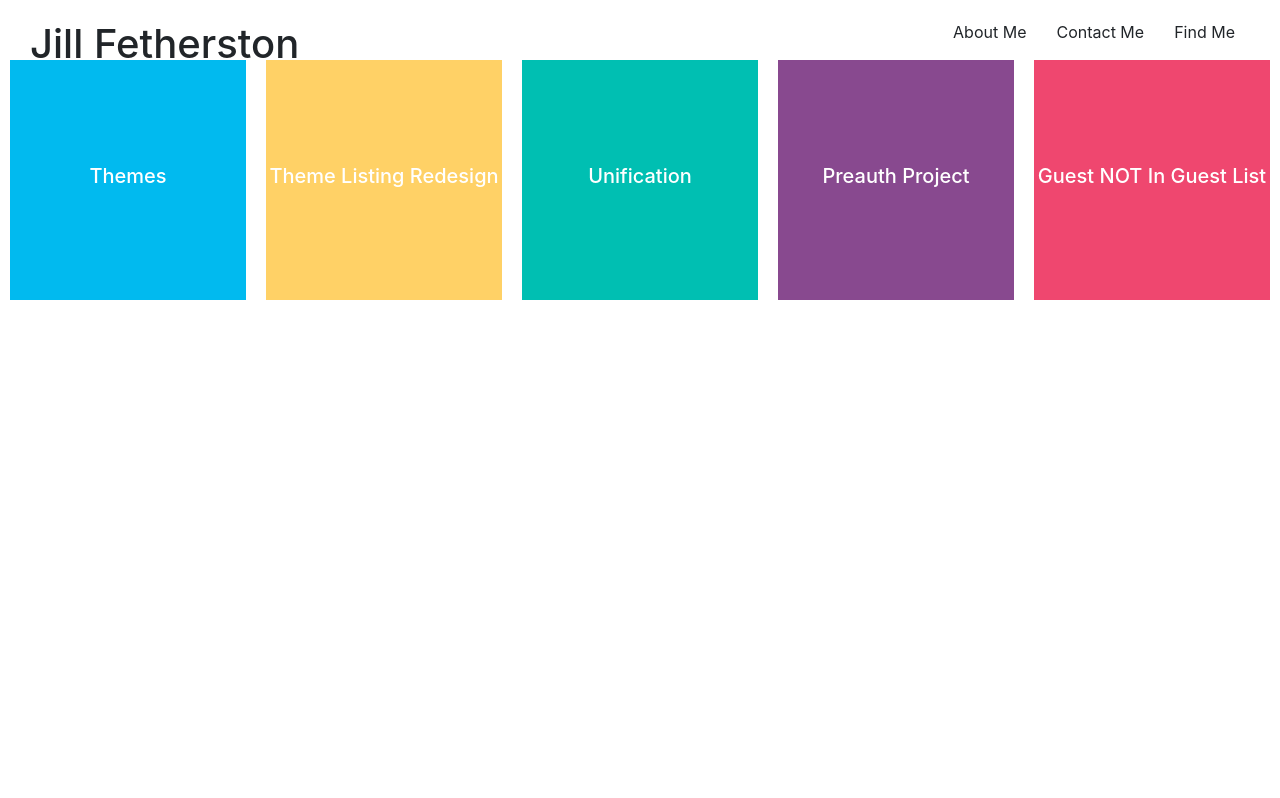
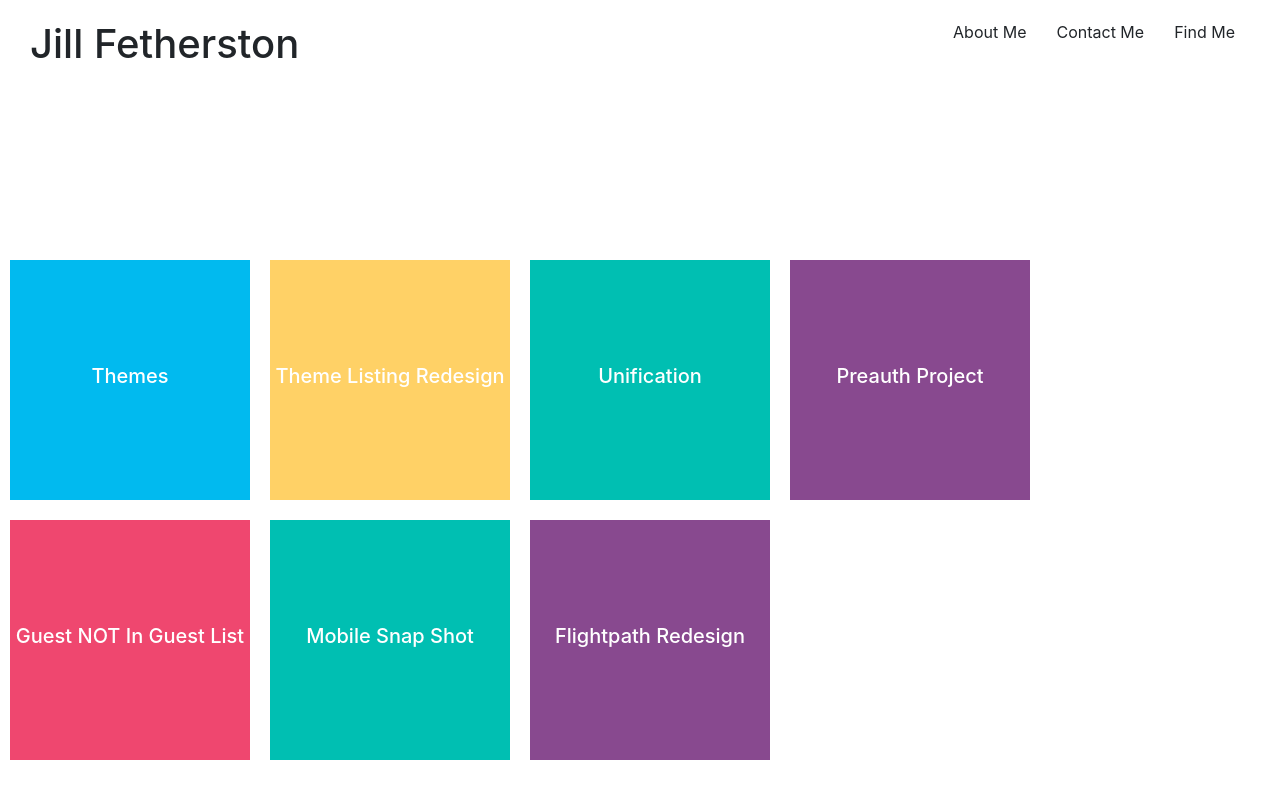
Before and after one commit to 12Noone/jfetherston-dot-com, a React app: page / in a window 1280 px wide. Built offline with nearby package versions, Linux system fonts and the light colour scheme.

Commit message:
transition for modals are in and they close if you click out of them too

```diff
--- a/package.json
+++ b/package.json
@@ -36,10 +36,10 @@
     "postcss-loader": "2.0.8",
     "promise": "8.0.1",
     "raf": "3.4.0",
-    "react": "^16.5.2",
+    "react": "^16.6.0",
     "react-addons-create-fragment": "^15.6.2",
     "react-dev-utils": "^5.0.2",
-    "react-dom": "^16.5.2",
+    "react-dom": "^16.6.0",
     "resolve": "1.6.0",
     "style-loader": "0.19.0",
     "sw-precache-webpack-plugin": "0.11.4",
--- a/src/components/Project.jsx
+++ b/src/components/Project.jsx
@@ -24,7 +24,7 @@ class Project extends Component {
             <h5>Unification</h5>
           </div>
         </div>
-        <div className="project-tile dark-blue" onClick={() => showViewer('preauthPages', projectData)}>
+        <div className="project-tile purple" onClick={() => showViewer('preauthPages', projectData)}>
           <div className="project-copy">
             <h5>Preauth Project</h5>
           </div>
@@ -32,6 +32,16 @@ class Project extends Component {
         <div className="project-tile pink" onClick={() => showViewer('guestNotInGuestList', projectData)}>
           <div className="project-copy">
             <h5>Guest NOT In Guest List</h5>
+          </div>
+        </div>
+        <div className="project-tile green" onClick={() => showViewer('mobileSnapShot', projectData)}>
+          <div className="project-copy">
+            <h5>Mobile Snap Shot</h5>
+          </div>
+        </div>
+        <div className="project-tile purple" onClick={() => showViewer('flightpathRedesign', projectData)}>
+          <div className="project-copy">
+            <h5>Flightpath Redesign</h5>
           </div>
         </div>
       </div>
--- a/src/components/Viewer.js
+++ b/src/components/Viewer.js
@@ -3,9 +3,9 @@ import PropTypes from 'prop-types';
 import "../stylesheets/Viewer.less";
 
 const Viewer = ({ handleClose, show, viewerOptions }) => {
-  const showHideClassName = show ? "viewer display-block" : "viewer display-none";
+  const showHideClassName = show ? "viewer active" : "viewer";
   return (
-    <div className={showHideClassName}>
+    <div className={showHideClassName} onClick={handleClose}>
       <section className="viewer-main">
         <div className="close-viewer" onClick={handleClose}>
           X
--- a/src/stylesheets/Project.less
+++ b/src/stylesheets/Project.less
@@ -3,10 +3,12 @@
 @white: #FFFFFF;
 @blue: #01BAEF;
 @green: #00BFB2;
-@darkBlue: #88498F;
+@purple: #88498F;
 
 .project-container {
-  margin-top: 90px;
+  display: flex;
+  flex-flow: wrap;
+  top: 200px;
   max-width: 1350px;
   display: flex;
   z-index: 0;
@@ -52,8 +54,8 @@
     &.green {
       background-color: @green;
     }
-    &.dark-blue {
-      background-color: @darkBlue;
+    &.purple {
+      background-color: @purple;
     }
   }
 }
--- a/src/stylesheets/Viewer.less
+++ b/src/stylesheets/Viewer.less
@@ -1,24 +1,39 @@
 @pink: #EF476F;
 
 .viewer {
-  position: fixed;
-  top: 0;
-  left: 0;
-  width:100%;
-  height: 100%;
-  background: rgba(0, 0, 0, 0.6);
-  z-index: 1;
+  background-color: transparent;
+  width: 0;
+  height: 0;
+//   -webkit-transition: background-color 500ms cubic-bezier(0.420, 0.000, 1.000, 1.000);
+//    -moz-transition: background-color 500ms cubic-bezier(0.420, 0.000, 1.000, 1.000);
+//      -o-transition: background-color 500ms cubic-bezier(0.420, 0.000, 1.000, 1.000);
+//         transition: background-color 500ms cubic-bezier(0.420, 0.000, 1.000, 1.000); /* ease-in */
+
+// -webkit-transition-timing-function: cubic-bezier(0.420, 0.000, 1.000, 1.000);
+//    -moz-transition-timing-function: cubic-bezier(0.420, 0.000, 1.000, 1.000);
+//      -o-transition-timing-function: cubic-bezier(0.420, 0.000, 1.000, 1.000);
+//         transition-timing-function: cubic-bezier(0.420, 0.000, 1.000, 1.000); /* ease-in */
 }
-
 .viewer-main {
   position:fixed;
   background: white;
   height: 100%;
   top: 0;
-  right: 0;
+  right: -900px;
   padding: 60px;
   width: 800px;
-  // transform: translate(-50%,-50%);
+  -webkit-transition: all 500ms cubic-bezier(0.600, 0, 0.735, 0.045); /* older webkit */
+  -webkit-transition: all 500ms cubic-bezier(0.600, -0.280, 0.735, 0.045);
+     -moz-transition: all 500ms cubic-bezier(0.600, -0.280, 0.735, 0.045);
+       -o-transition: all 500ms cubic-bezier(0.600, -0.280, 0.735, 0.045);
+          transition: all 500ms cubic-bezier(0.600, -0.280, 0.735, 0.045); /* easeInBack */
+
+  -webkit-transition-timing-function: cubic-bezier(0.600, 0, 0.735, 0.045); /* older webkit */
+  -webkit-transition-timing-function: cubic-bezier(0.600, -0.280, 0.735, 0.045);
+     -moz-transition-timing-function: cubic-bezier(0.600, -0.280, 0.735, 0.045);
+       -o-transition-timing-function: cubic-bezier(0.600, -0.280, 0.735, 0.045);
+          transition-timing-function: cubic-bezier(0.600, -0.280, 0.735, 0.045); /* easeInBack */
+  z-index: 1;
   .viewer-body {
     h1 {
       margin-bottom: 25px;
@@ -37,11 +52,24 @@
     }
   }
 }
+&.active {
+  position: fixed;
+  top: 0;
+  left: 0;
+  width:100%;
+  height: 100%;
+  z-index: 1;
+  -webkit-transition: background-color 500ms cubic-bezier(0.420, 0.000, 1.000, 1.000);
+  -moz-transition: background-color 500ms cubic-bezier(0.420, 0.000, 1.000, 1.000);
+    -o-transition: background-color 500ms cubic-bezier(0.420, 0.000, 1.000, 1.000);
+       transition: background-color 500ms cubic-bezier(0.420, 0.000, 1.000, 1.000); /* ease-in */
 
-.display-block {
-  display: block;
+-webkit-transition-timing-function: cubic-bezier(0.420, 0.000, 1.000, 1.000);
+  -moz-transition-timing-function: cubic-bezier(0.420, 0.000, 1.000, 1.000);
+    -o-transition-timing-function: cubic-bezier(0.420, 0.000, 1.000, 1.000);
+       transition-timing-function: cubic-bezier(0.420, 0.000, 1.000, 1.000); /* ease-in */
+  background-color: rgba(0, 0, 0, 0.6);
+  .viewer-main {
+    right: 0;
+  }
 }
-
-.display-none {
-  display: none
-}
--- a/src/viewerOptionsData.js
+++ b/src/viewerOptionsData.js
@@ -45,7 +45,7 @@ export const projectData = {
   guestNotInGuestList: {
     key: 'guestNotInGuestList',
     header: 'Guest NOT in Guest List',
-    subheading: 'What do you do if you go to RSVP to a wedding only to realize ... you aren\'t on the list?',
+    subHeading: 'What do you do if you go to RSVP to a wedding only to realize ... you aren\'t on the list?',
     bodyCopy: [
       ['This was a really fun project and was a great learning experience. The premise of the project was to solve a problem that happens quite a bit - A guest tries to RSVP to a couples\' wedding only to realize they aren\'t on the guest list.'],
       ['Previously, the only solution for guests in this predicament was copy telling them to call Zola customer service. This resulted in a lot of really weird mediation between Zola Customer Care, the couple, and the guests, as we all come together to figure out what the issue is. More often than not, its a misspelling on the couples\'s part. As someone who misspelled my father in law\'s name I can lend some anecdotal evidence on the issue. Much to my chagrin.']
@@ -59,7 +59,7 @@ export const projectData = {
   unification: {
     key: 'unification',
     header: 'Unification',
-    subheading: 'Two platforms, two stacks, two looks, too much',
+    subHeading: 'Two platforms, two stacks, two looks, too much',
     bodyCopy: [
       ['When Zola first launched, our sole business was Registries - bringing the best assortment of products and experiences to couples everywhere. In 2017, we launched Zola Weddings which was a suite of online planning tools - Checklist, Guest List, and Websites specifically. Over time the two diverged in terms of style. They were written years apart, which is as good as a decade in tech, so in some parts of the site you might see a square button and others a rounded button. This button topic is contentious at Zola, its best not to bring it up. Other problems included little irritations like being unable to navigate between the two platforms easily on mobile as well as inconsistencies in styles, colors, or even fonts.'],
     ],
@@ -71,7 +71,7 @@ export const projectData = {
   preauthPages: {
     key: 'preauthPages',
     header: 'Preauth Pages',
-    subheading: 'Opening the gates of Zola up to the unregistered masses',
+    subHeading: 'Opening the gates of Zola up to the unregistered masses',
     bodyCopy: [
       ['Previously, the only way to really interact with Zola\'s planning tools was to create an account. This is a lot of friction to overcome for a user who\'s on the fence between Wedding Wire, The Knot, or the dozens of other competeing wedding tech sites (bet you didn\'t realize Wedding Tech was a thing till just now)']
     ],
@@ -79,6 +79,27 @@ export const projectData = {
       ['The solution here was to overhaul how routing works to allow not-users to view these pages as well. We created a suite of guest-user landing pages shouting Zola from every image, page, and paragraph. Now users can visit the themes listing page to peruse designs, or read up on how checklist or guest lists work without the barrier of creating an account.']
     ],
     tech: ['React', 'Redux', 'React Router', 'Less']
+  },
+  mobileSnapShot: {
+    key: 'mobileSnapShot',
+    header: 'Mobile Snap Shot',
+    subHeading: 'Fun little query param project',
+    bodyCopy: [
+      ['Our iOS engineer came up to me the other day with an interesting problem. The way they display the current state of a user\'s wedding website is to make a request to create a snap shot of the user\'s actual wedding website. This works well except because our websites have the ability to hide pages and the showing and hiding of pages is handled server side they were unable to create snap shots of pages that were hidden. As well, they wanted the ability to disable tracking since when these routes are hit no one is actually viewing the pages. Another param (badum tish) was to be able to hide the red banner alerting guests their website was unpublished because they were handling that messaging elsewhere in the App already as well as the navigation.']
+    ],
+    solve: [
+      ['Using query parameters, mobile can pass true values through to the request for a given page even if it\'s hidden, hide or show the navigation, disable banners, and disable tracking. ']
+    ],
+    tech: ['React', 'Redux', 'React Router']
+  },
+  flightpathRedesign: {
+    key: 'flightpathRedesign',
+    header: 'Flightpath Redesign',
+    subHeading: 'Baby\'s First Project',
+    bodyCopy: [
+      ['One of my favorite projects from my time at Flighpath was working on the company\'s site redesign. I was lucky enough to work with some incredibly talented engineers. I was responsible for the Work page as well as all of the individual client pages. It was so much fun and I learned so much doing it.']
+    ],
+    tech: ['CSS', '.Net']
   }
 }
 
```
Also changed, not shown: 1 other file (tests, documents, lock files or other folders).
